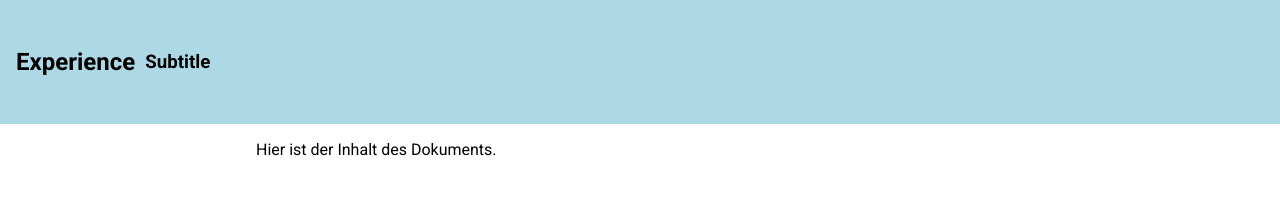
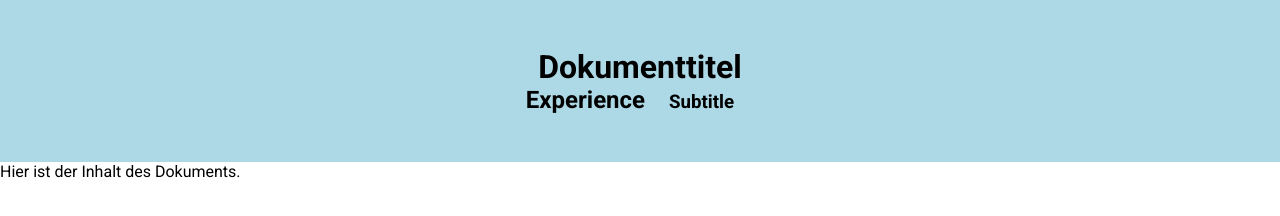
Before and after one commit to itea44/first-steps-with-css, a plain HTML site: page index.html in a window 1280 px wide. Drawn offline with Linux system fonts and the light colour scheme.

Commit message:
Updated index.html and style.css with ...

```diff
--- a/index.html
+++ b/index.html
@@ -11,10 +11,9 @@
 
 <body>
     <header class="header">
-        <div class="heading-container">
-            <h2>Experience</h2>
-            <h3>Subtitle</h3>
-        </div>
+        <h1>Dokumenttitel</h1>
+        <h2>Experience</h2>
+        <h3>Subtitle</h3>
     </header>
     <main class="main">
         <p>Hier ist der Inhalt des Dokuments.</p>
--- a/style.css
+++ b/style.css
@@ -14,18 +14,8 @@ body {
   padding: 48px 16px;
 }
 
-.main {
-  padding: 16px;
-  max-width: 800px;
-  margin: 0 auto;
+.header h2,
+.header h3 {
+  display: inline; /* Elemente nebeneinander anzeigen */
+  margin-right: 20px; /* Abstand zwischen den Elementen */
 }
-
-.heading-container {
-  display: flex;
-  align-items: center;
-}
-
-.heading-container h2,
-.heading-container h3 {
-  margin-right: 10px;
-}
```
